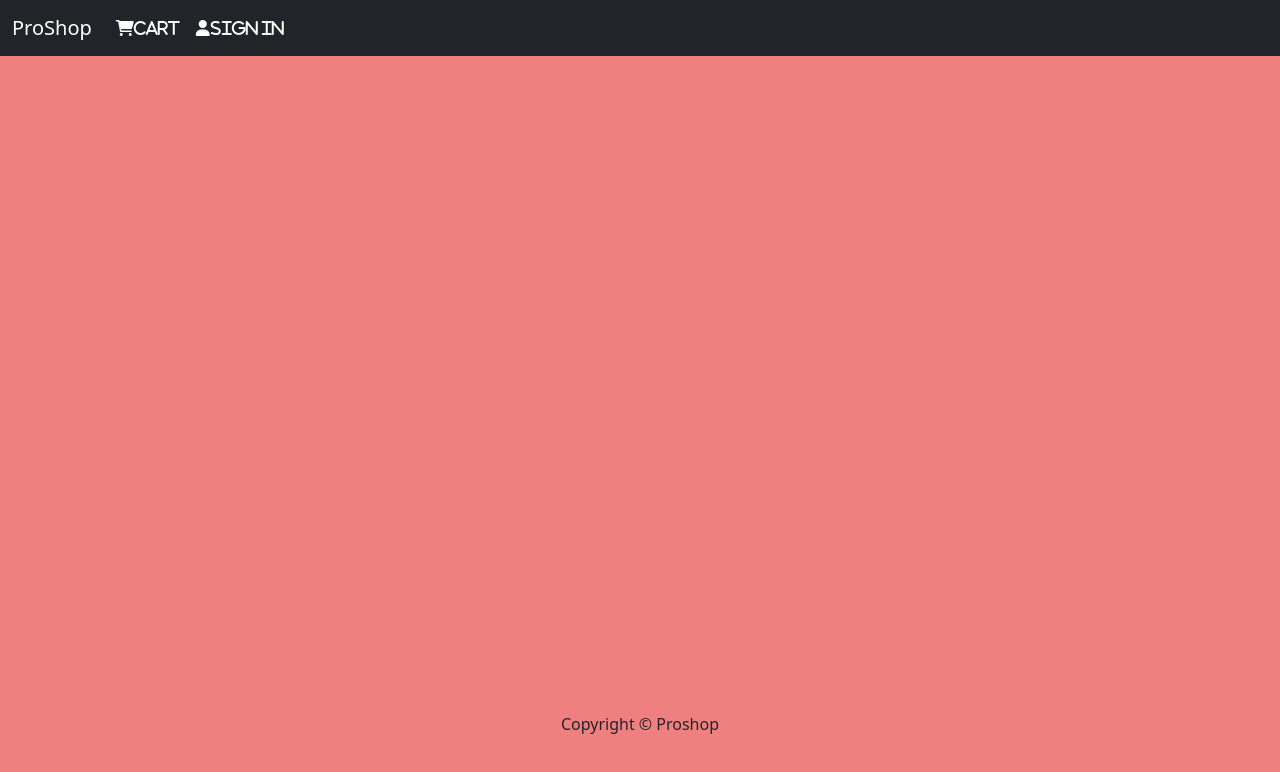
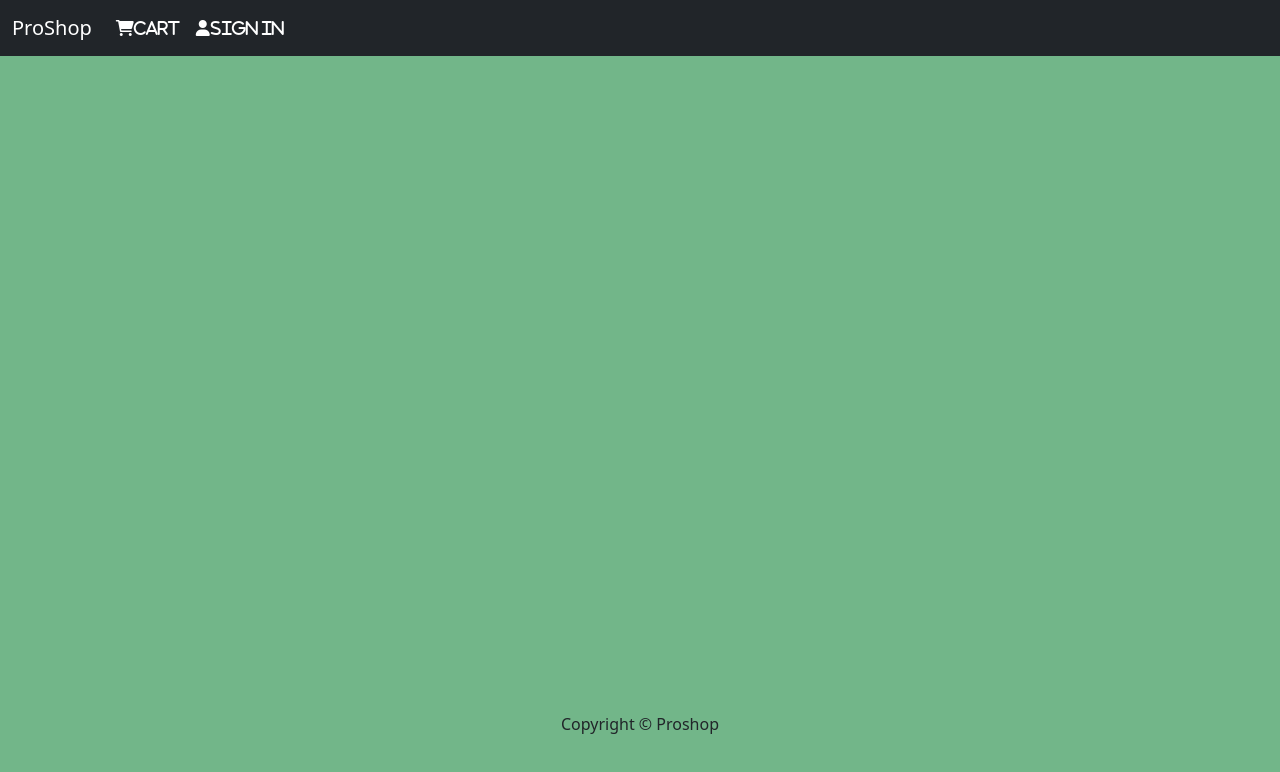
Before and after one commit to wangkalbi-gernessen/ProShop_App, a React (Create React App) app in the folder client/: page /cart in a window 1280 px wide. Shown: the top 772 px of the page. Built offline with nearby package versions, Linux system fonts and the light colour scheme.

Commit message:
Change body background-color on Main

```diff
--- a/client/src/scss/main.scss
+++ b/client/src/scss/main.scss
@@ -1,8 +1,5 @@
 // Index.tsx & App.tsx
-$body-bg: #F08080;
-
-
-
+$body-bg: #72b689;
 
 // Header.tsx
 $navbar-dark-hover-color: yellow;
```
